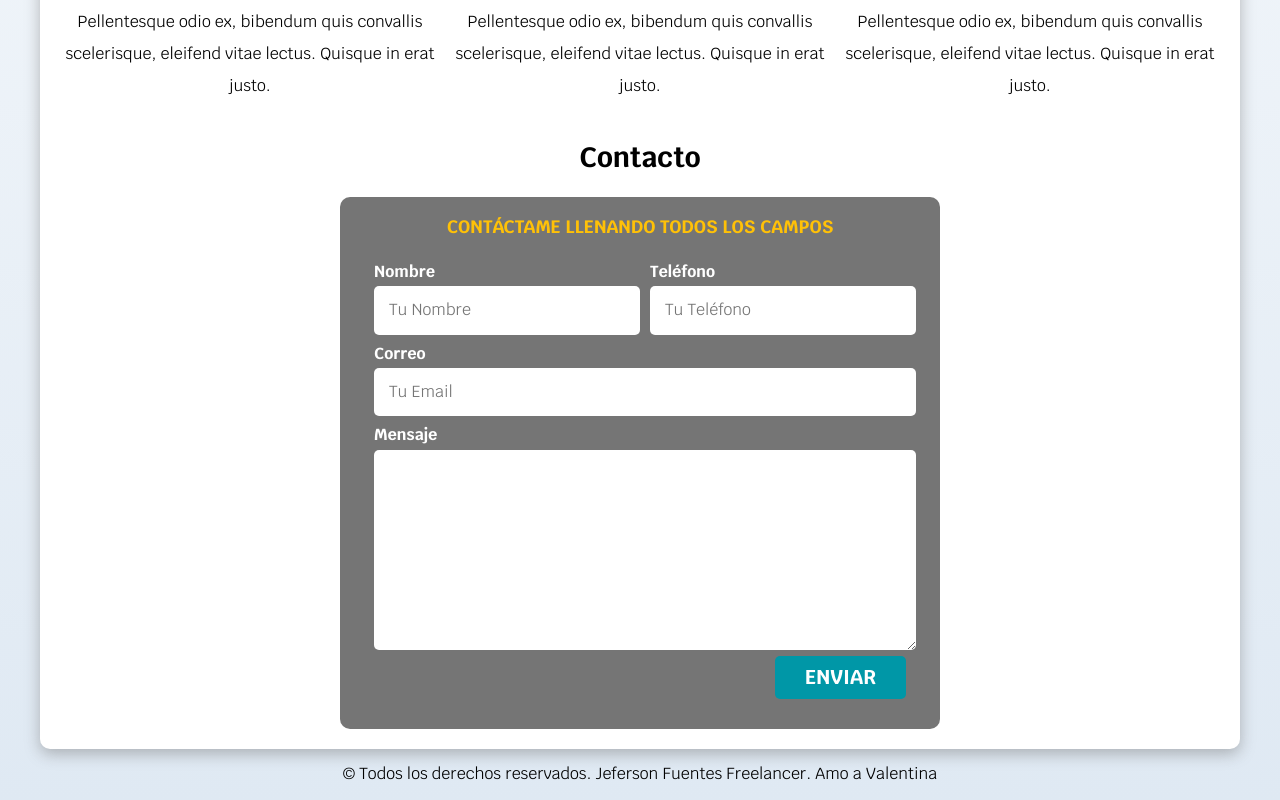
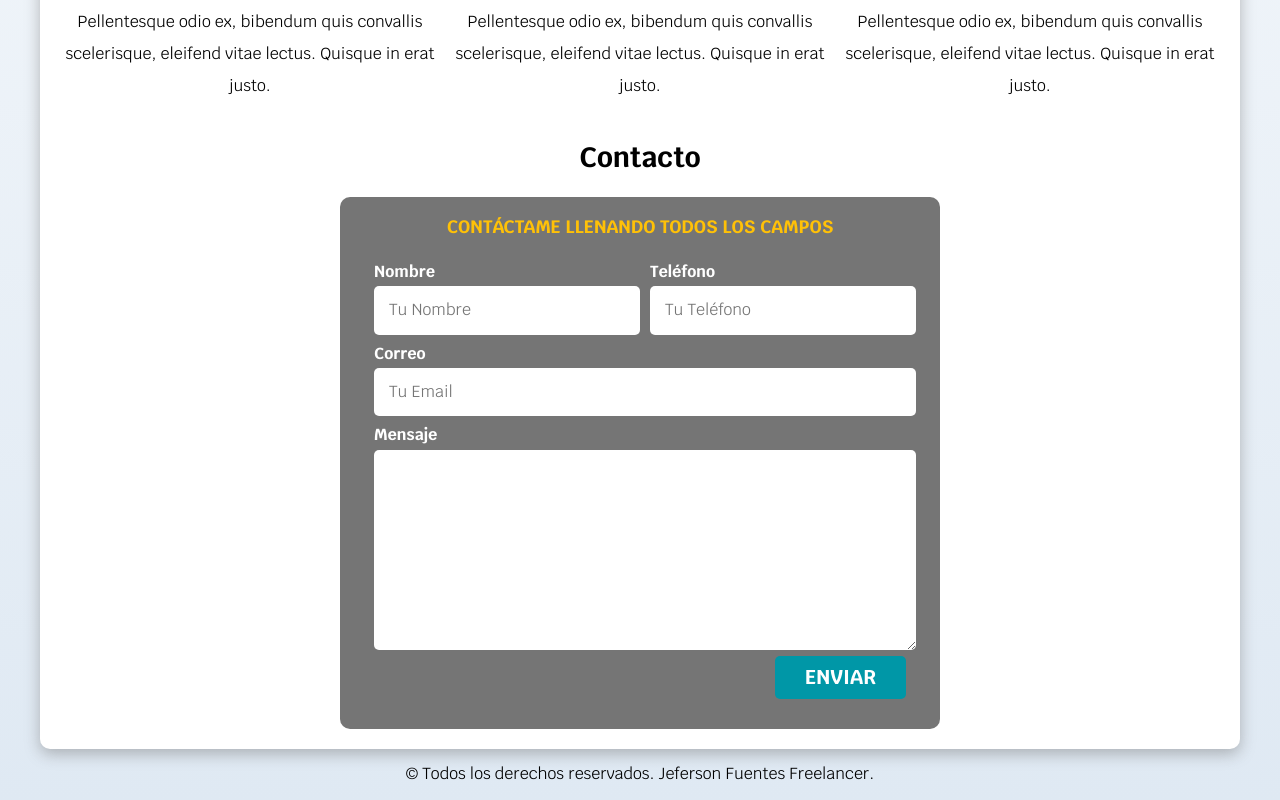
Before and after one commit to jefersonfuentes/freelance-website, a plain HTML site: page index.html in a window 1280 px wide. Shown: the part 923-1723 px from the top of the page. Drawn offline with Linux system fonts and the light colour scheme.

Commit message:
Update index.html

```diff
--- a/index.html
+++ b/index.html
@@ -134,7 +134,7 @@
     </main>
 
     <footer class="footer">
-        <p>&copy Todos los derechos reservados. Jeferson Fuentes Freelancer. Amo a Valentina</p>
+        <p>&copy Todos los derechos reservados. Jeferson Fuentes Freelancer.</p>
     </footer>
 
 
```
